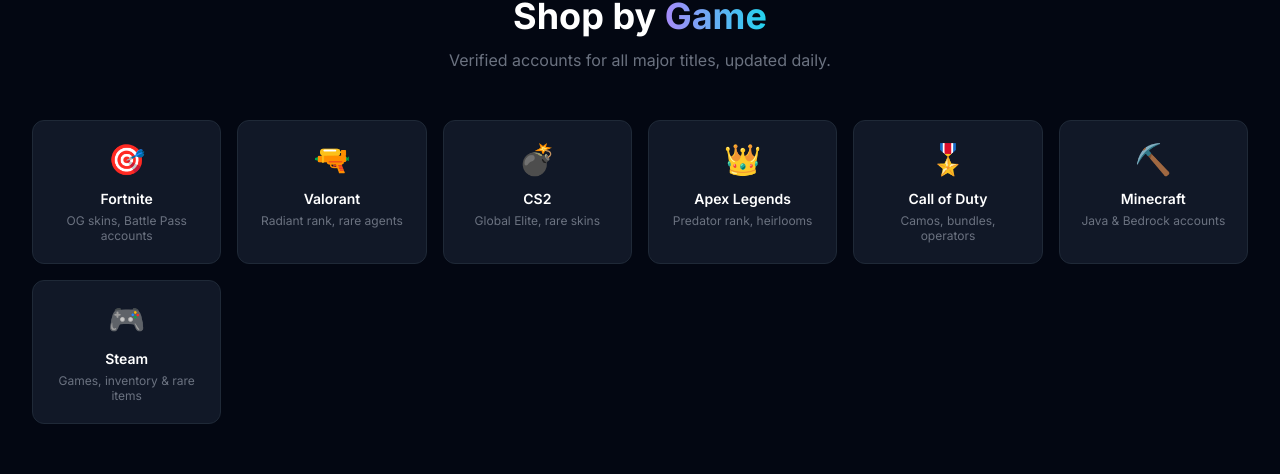
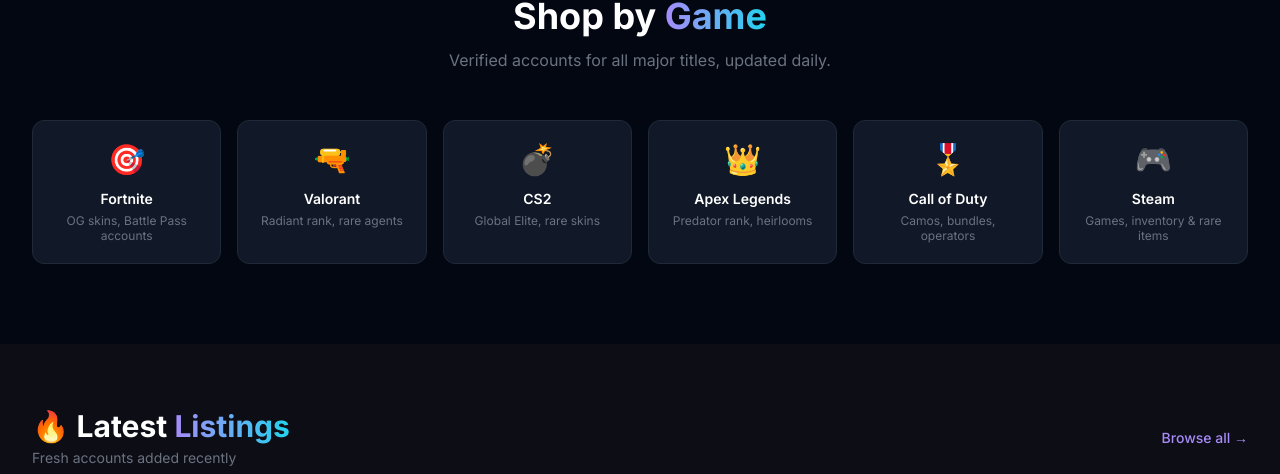
Before and after one commit to Raidriar69/mtjr-nexus, a Next.js app: page / in a window 1280 px wide. Shown: the part 884-1358 px from the top of the page. Built offline with nearby package versions, Linux system fonts and the light colour scheme; no server answers; the database is empty.

Commit message:
fix: replace Minecraft with Steam across all category definitions

```diff
--- a/src/components/home/CategorySection.tsx
+++ b/src/components/home/CategorySection.tsx
@@ -35,13 +35,6 @@
     description: 'Camos, bundles, operators',
     color: 'from-green-600 to-emerald-500',
     emoji: '🎖️',
-  },
-  {
-    id: 'minecraft',
-    name: 'Minecraft',
-    description: 'Java & Bedrock accounts',
-    color: 'from-emerald-600 to-teal-500',
-    emoji: '⛏️',
   },
   {
     id: 'steam',
--- a/src/types/index.ts
+++ b/src/types/index.ts
@@ -60,7 +60,7 @@
   | 'csgo'
   | 'apex'
   | 'cod'
-  | 'minecraft'
+  | 'steam'
   | 'other';
 
 export const GAME_CATEGORIES: { value: GameCategory; label: string }[] = [
@@ -69,6 +69,6 @@
   { value: 'csgo', label: 'CS2' },
   { value: 'apex', label: 'Apex Legends' },
   { value: 'cod', label: 'Call of Duty' },
-  { value: 'minecraft', label: 'Minecraft' },
+  { value: 'steam', label: 'Steam' },
   { value: 'other', label: 'Other' },
 ];
```
